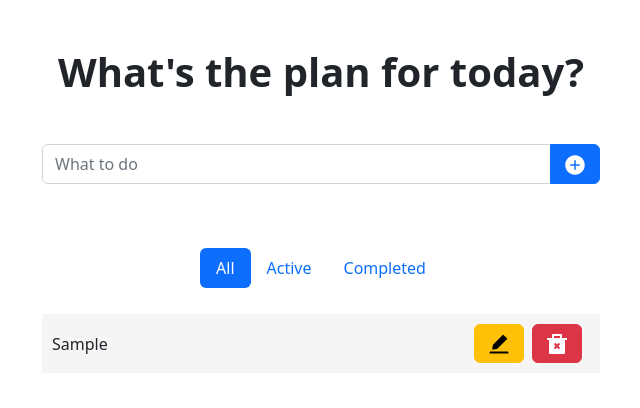
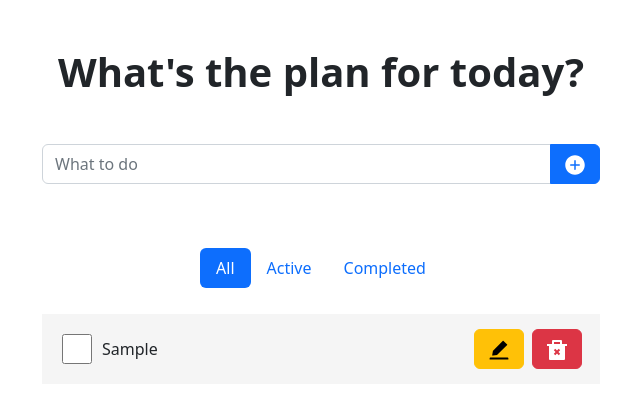
Before and after one commit to ibnucholdun/TPA-5-Todo-List-With-React-Redux, a React (Create React App) app: page / in a window 1280 px wide. Both pictures are taken after typing "Sample" into the empty fields and a click on the button 894 px from the left and 163 px from the top of the page. Shown: the top 408 px of the page, without its empty margins (319-959 px from the left). Built offline with nearby package versions, Linux system fonts and the light colour scheme.

Commit message:
create functional completed todo

```diff
--- a/src/Pages/All/All.css
+++ b/src/Pages/All/All.css
@@ -20,3 +20,22 @@ ul{
     outline: none;
     background-color: #f5f5f5;
 }
+
+.container-checkbox{
+    display: flex;
+    flex-direction: row;
+    align-items: center;
+}
+
+.container-list .checkbox{
+    width: 30px;
+    height: 30px;
+    display: flex;
+    justify-content: center;
+    align-items: center;
+    margin: 10px;
+}
+
+.text-completed{
+    text-decoration: line-through;
+}
--- a/src/Pages/All/All.jsx
+++ b/src/Pages/All/All.jsx
@@ -9,6 +9,7 @@ import './All.css'
 const All = () => {
   const {data} = useSelector((state) => state.todo);
   const [edit, setEdit] = useState(false);
+  const [checked, setChecked] = useState(false);
   const dispatch = useDispatch();
 
   const handleEdit = (id) => {
@@ -36,6 +37,20 @@ const All = () => {
     }
   }
 
+  const handleChecked = (id) => {
+    setChecked(!checked);
+
+    const newData = data.map((item) => {
+      if (item.id === id) {
+        item.completed = !item.completed;
+      }
+      return item;
+    });
+    return{
+      data: newData
+    }
+  }
+
   return (
       <ul>
         {
@@ -44,9 +59,15 @@ const All = () => {
                 <div className="container-checkbox">
                 {
                     item.edit ? (
-                          <input type="text" value={item.item} onChange={(event) => dispatch(updatedTodo(handleChanges(item.id, event)))} className='input-group w-75'/>
+                      <>
+                        <input type="checkbox" className='checkbox' checked onChange={() => handleChecked(item.id)}/>
+                        <input type="text" value={item.item} onChange={(event) => dispatch(updatedTodo(handleChanges(item.id, event)))} className='input-group w-75'/>
+                      </>
                     ) : (
-                        <span>{item.item}</span>
+                      <>
+                        <input type="checkbox" className='checkbox' checked={item.completed} onChange={() => dispatch(updatedTodo(handleChecked(item.id)))} />
+                        <span className={item.completed ? "text-completed" : ""}>{item.item}</span>
+                      </>
                     )
                   }
                 </div>
```
